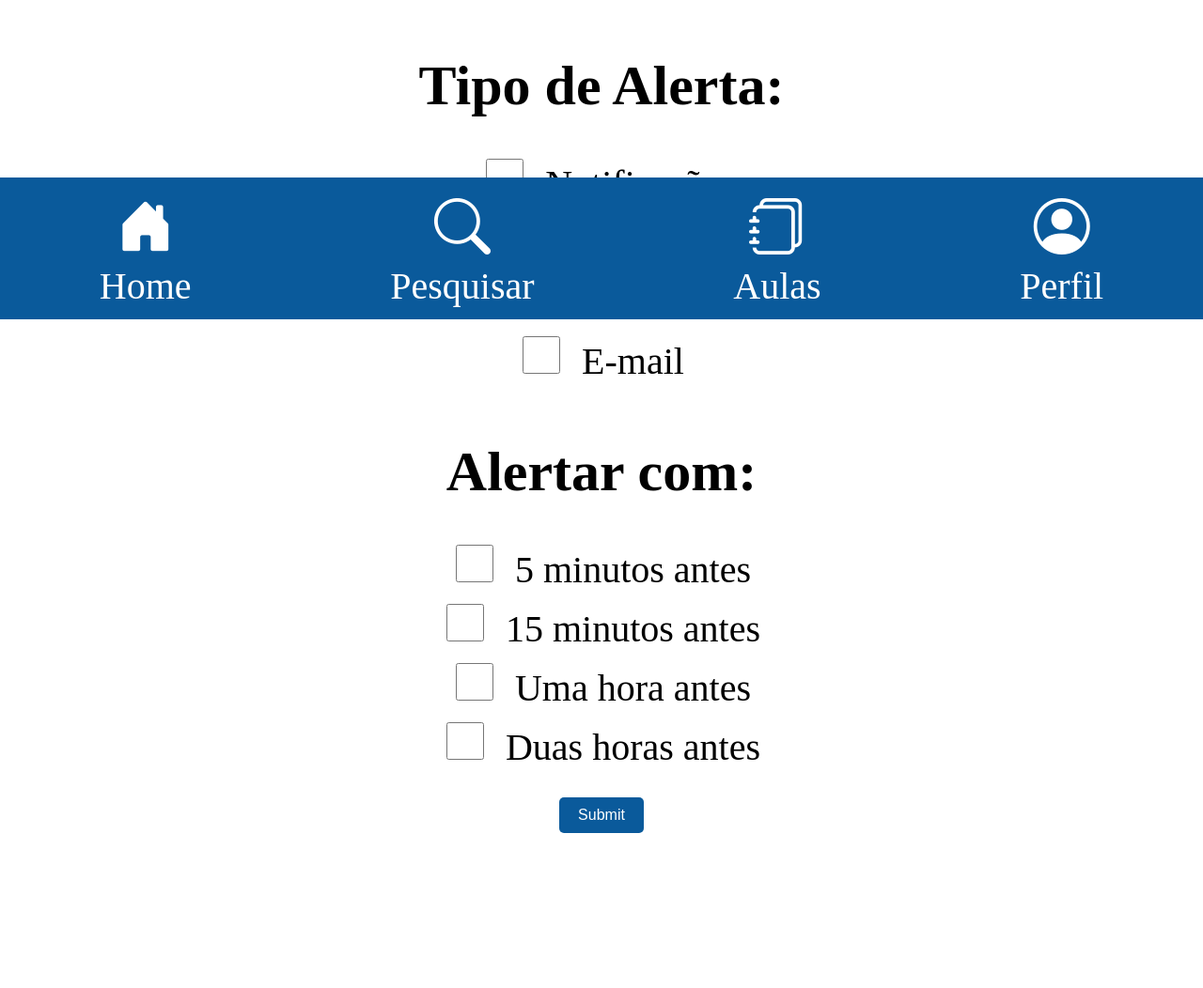
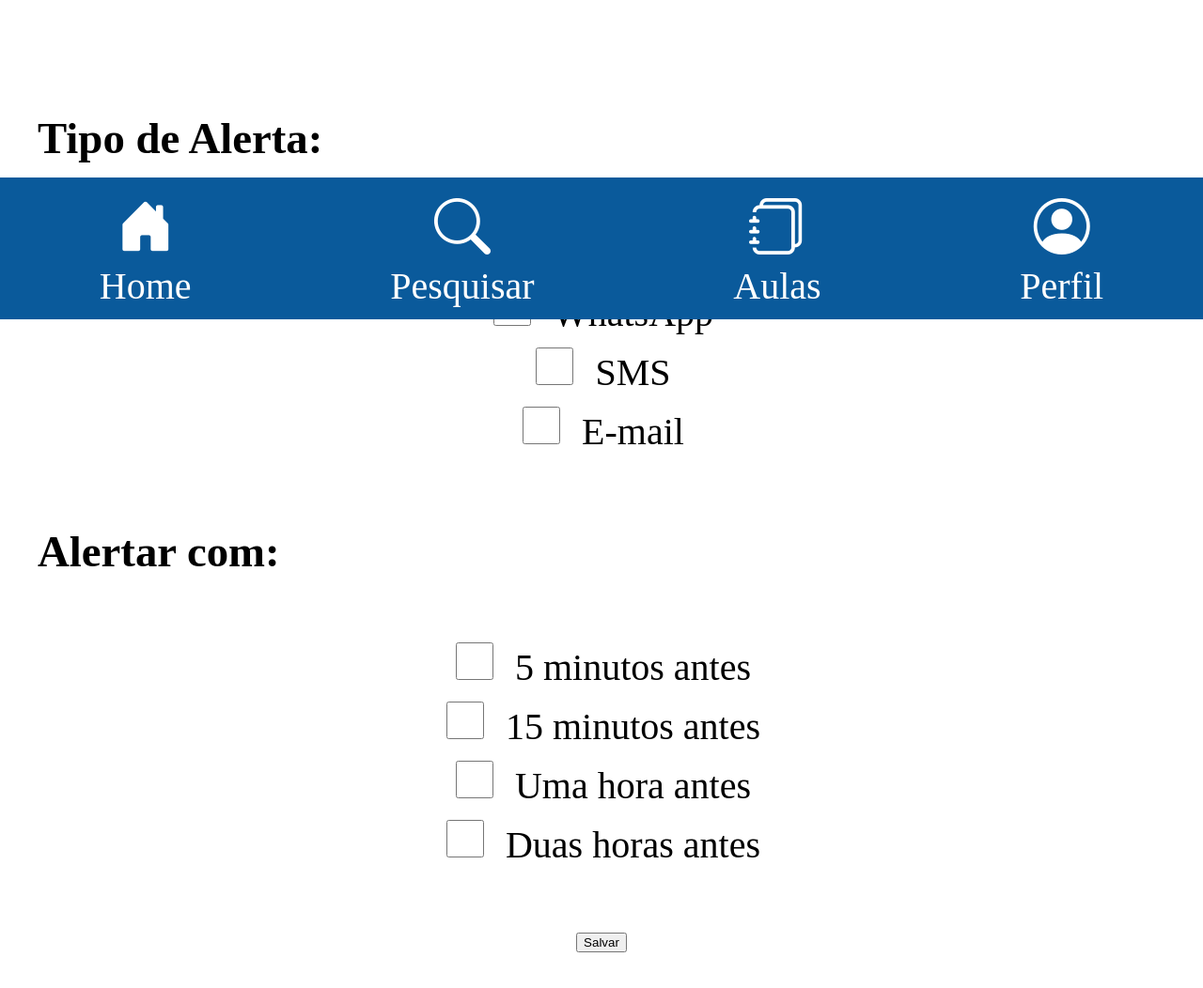
Before and after one commit to MaycolTeles/S205, a plain HTML site: page app/edit_alert.html in a window 1280 px wide. Shown: the part 460-1512 px from the top of the page at 94% size. Drawn offline with nearby package versions, Linux system fonts and the light colour scheme.

Commit message:
Update edit_alert.html

```diff
--- a/app/edit_alert.html
+++ b/app/edit_alert.html
@@ -17,15 +17,14 @@
 	</header>
 	<main>
 		<h1 class="text_center">
-			<p style="margin: 0;">
+			<p style="margin-bottom: 160px;">
 				Editar Alerta
 			</p>
 		</h1>
 
+		<div class="checkbox-group">
+			<h3>Tipo de Alerta:</h3>
 			<form>
-			<h2>
-				Tipo de Alerta:
-			</h2>
 				<div class="form-check">
 					<input type="checkbox" class="form-check-input" name="notification" value="notification">
 					<label>Notificação</label>
@@ -42,10 +41,12 @@
 					<input type="checkbox" class="form-check-input" name="email" value="email">
 					<label>E-mail</label>
 				</div>
+			</form>
+		</div>
 
-			<h2>
-				Alertar com:
-			</h2>
+		<div class="checkbox-group">
+			<h3>Alertar com:</h3>
+			<form>
 				<div class="form-check">
 					<input type="checkbox" class="form-check-input" name="five_min" value="five_min">
 					<label>5 minutos antes</label>
@@ -62,12 +63,14 @@
 					<input type="checkbox" class="form-check-input" name="two_hours" value="two_hours">
 					<label>Duas horas antes</label>
 				</div>
+			</form>
+		</div>
 
-			<button type="submit" id="submit_button" onclick="history.back()">Submit</button>
+		<div style="text-align: center;">
+			<button type="button" class="submit-button" onclick="history.back()">Salvar</button>
+		</div>
+	</main>
 
-		</form>
-
-	</main>
 	<nav class="bottom-navbar">
 		<a class="bottom-menu-item" href="index.html">
             <i class="bi bi-house-door-fill bottom-menu-item"></i>Home
```
Lines whose indentation alone changed are shown as unchanged.
